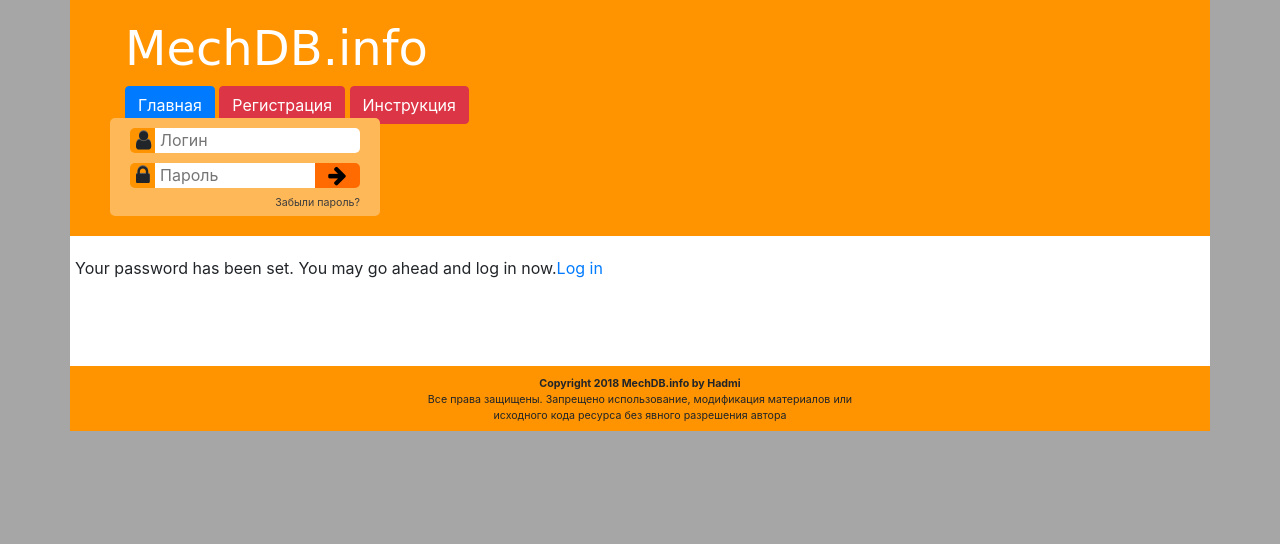
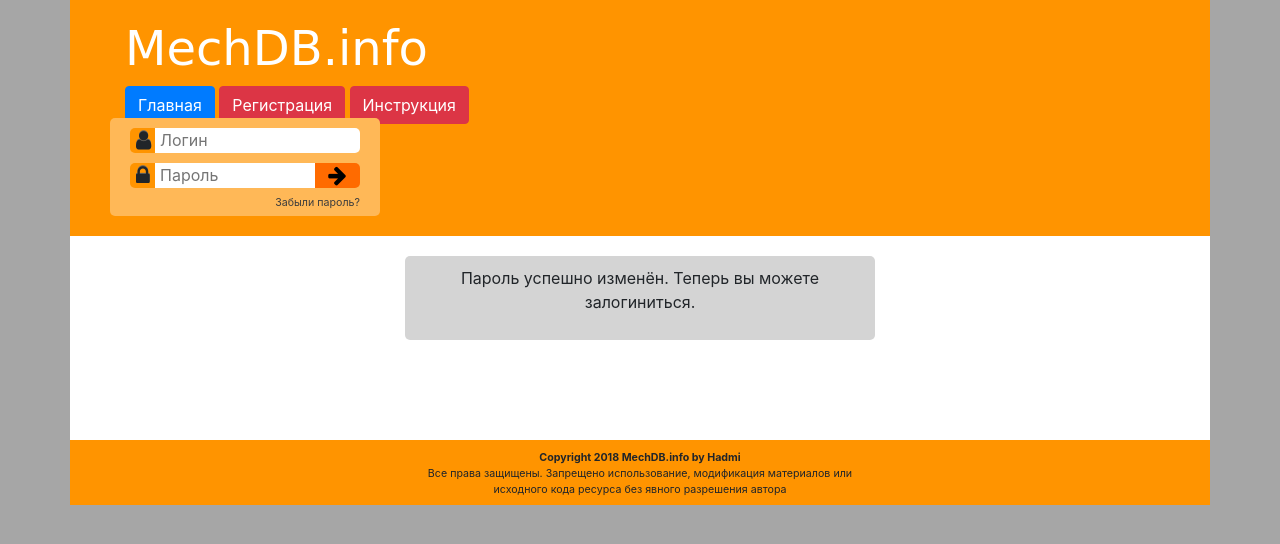
Before and after one commit to hadmiru/mechdb, a Django app: page /user/password/done/ in a window 1280 px wide. Shown: the top 544 px of the page. Run offline with Django 3.2, Linux system fonts and the light colour scheme; parts of the project's set-up code (start-up, migrations or seed data) failed here and were passed over; some libraries are stand-ins or nearby versions; some web fonts are replaced.

Commit message:
Остатки перевода шаблонов восстановления паролей.

```diff
--- a/mechdb/settings.py
+++ b/mechdb/settings.py
@@ -23,7 +23,7 @@ BASE_DIR = os.path.dirname(os.path.dirname(os.path.abspath(__file__)))
 SECRET_KEY = '!pnh*xv9)=9i^1d$#h2ze5#@n%am4qo=o408#qn*gvs+6ete(i'
 
 # SECURITY WARNING: don't run with debug turned on in production!
-DEBUG = True
+DEBUG = False
 
 ALLOWED_HOSTS = ['127.0.0.1', 'mechdb.info']
 
--- a/templates/registration/password_reset_complete.html
+++ b/templates/registration/password_reset_complete.html
@@ -1,8 +1,8 @@
 {% extends "mechdb_core/base.html" %}
-
-{% block title %}Password reset complete{% endblock %}
-
 {% block content %}
-<p>Your password has been set.  You may go ahead and log in now.</p>
-<p><a href="{{ login_url }}">Log in</a></p>
+<div class='card_page col-md-5 col-centered'>
+  <center>
+      <p>Пароль успешно изменён. Теперь вы можете залогиниться.</p>
+  </center>
+</div>
 {% endblock %}
--- a/templates/registration/password_reset_confirm.html
+++ b/templates/registration/password_reset_confirm.html
@@ -2,7 +2,9 @@
 {% block content %}
     <div class='card_page col-md-5 col-centered'>
     {% if validlink %}
+      <center>
         <p>Пожалуйста, введите ваш новый пароль<br />
+
         <form action="" method="post">
             <div style="display:none">
                 <input type="hidden" value="{{ csrf_token }}" name="csrfmiddlewaretoken">
@@ -24,11 +26,14 @@
                 </tr>
             </table>
         </form>
+      </center>
     {% else %}
+    <center>
         <h1>Ошибка при попытке сброса пароля</h1>
         <p>Ссылка недействительна, <br />
         возможно потому, что вы уже использовали её. <br />
         Пожалуйста, попробуйте запросить смену пароля снова.</p>
+      </center>
     {% endif %}
     </div>
 {% endblock %}
```
